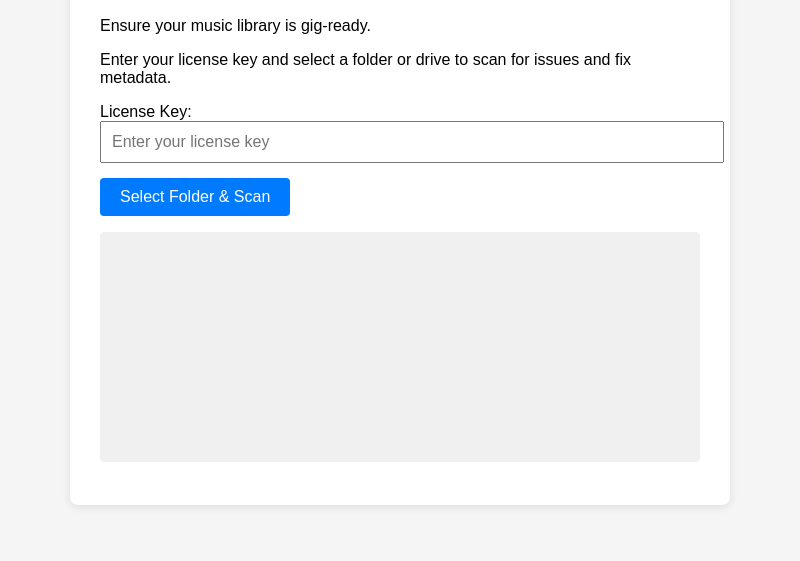
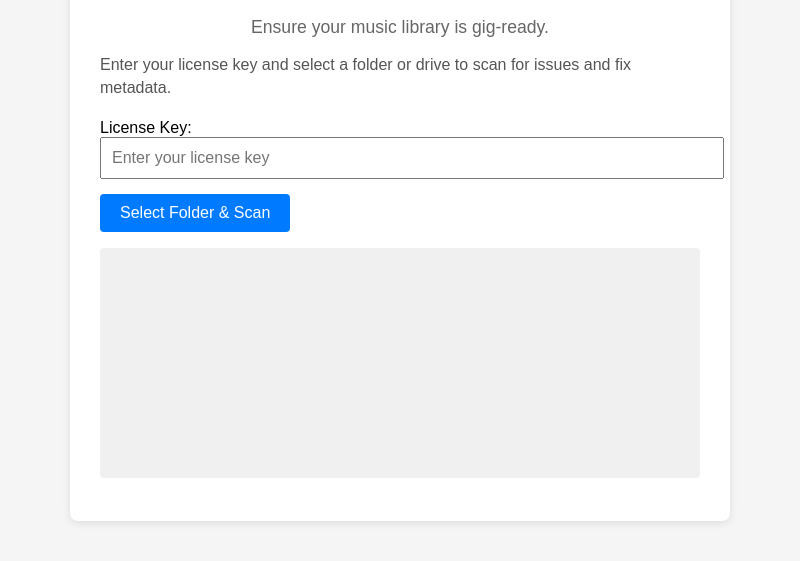
Before and after one commit to inspirewealthpulse-create/gig-preflight-site, an Electron app: page desktop/index.html in a window 800 px wide. Shown: the part 131-692 px from the top of the page. Drawn offline with Linux system fonts and the light colour scheme.

Commit message:
Enhance desktop styles: add tagline, instructions, and progress message styling

```diff
--- a/desktop/styles.css
+++ b/desktop/styles.css
@@ -48,3 +48,24 @@ pre {
   overflow: auto;
   white-space: pre-wrap;
 }
+
+
+/* Additional styling for desktop app */
+.tagline {
+  text-align: center;
+  font-size: 1.1em;
+  color: #666;
+  margin-bottom: 10px;
+}
+
+.instructions {
+  margin-bottom: 20px;
+  line-height: 1.4;
+  color: #555;
+}
+
+.progress-message {
+  margin-top: 15px;
+  font-style: italic;
+  color: #0062cc;
+}
```
